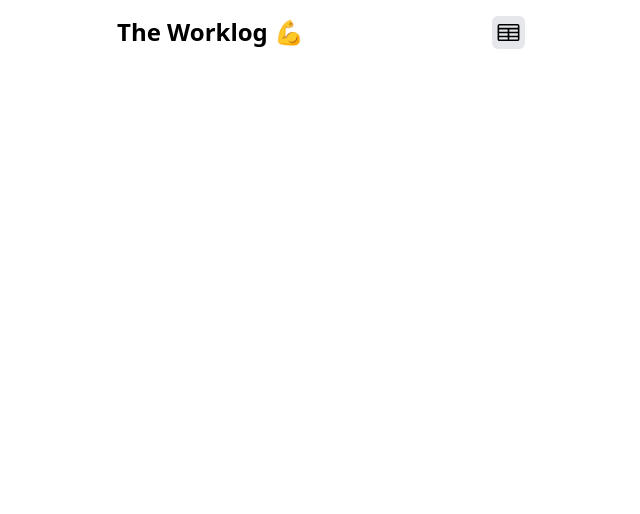
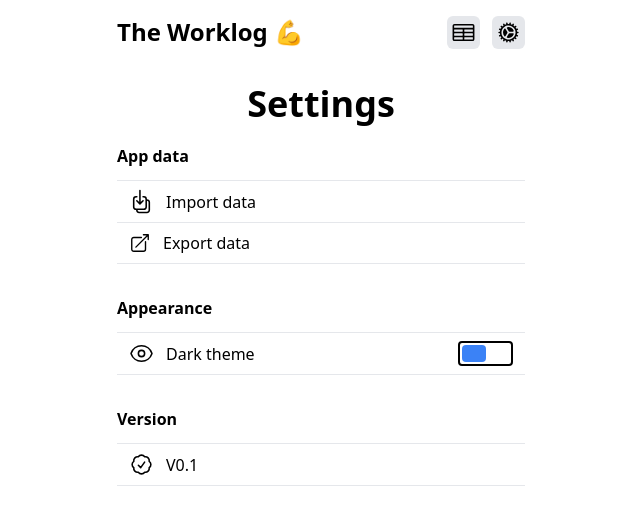
Before and after one commit to hasssanezzz/the-worklog, a React (Vite) app: page /settings in a window 1280 px wide. Before the commit this address had no page. Shown: the top 514 px of the page, without its empty margins (319-959 px from the left). Built offline with nearby package versions, Linux system fonts and the light colour scheme.

Commit message:
feature: Added setting page

```diff
--- a/index.html
+++ b/index.html
@@ -4,7 +4,7 @@
     <meta charset="UTF-8" />
     <link rel="icon" type="image/svg+xml" href="/vite.svg" />
     <meta name="viewport" content="width=device-width, initial-scale=1.0" />
-    <title>The Worklog 💪 - by Hassan Ezz</title>
+    <title>The Worklog 💪</title>
   </head>
   <body>
     <div id="root"></div>
--- a/src/App.tsx
+++ b/src/App.tsx
@@ -1,18 +1,28 @@
 import { BrowserRouter, Routes, Route } from 'react-router-dom'
+import { useSnapshot } from 'valtio'
+
+// Pages and components
 import Navbar from './components/Navbar'
 import ExerciseComponent from './pages/Exercise'
 import Exercises from './pages/Exercises'
 import Home from './pages/Home'
+import Settings from './pages/Setttings'
+import { state } from './store'
 
 export default function App() {
+  const { dark } = useSnapshot(state)
+
   return (
     <BrowserRouter>
+      <div className={dark ? 'dark' : ''}>
         <Navbar />
         <Routes>
           <Route path="/" element={<Home />} />
           <Route path="/exercises" element={<Exercises />} />
           <Route path="/exercise/:id" element={<ExerciseComponent />} />
+          <Route path="/settings" element={<Settings />} />
         </Routes>
+      </div>
     </BrowserRouter>
   )
 }
--- /dev/null
+++ b/src/components/Checkbox.tsx
@@ -0,0 +1,23 @@
+/* eslint-disable @typescript-eslint/ban-types */
+export default function Checkbox({
+  checked,
+  setChecked,
+  onClick,
+}: {
+  checked: boolean
+  setChecked: Function
+  onClick?: Function
+}) {
+  return (
+    <span
+      className={`border-2  ${checked ? "bg-black border-gray-300" : 'bg-white border-black'} rounded w-[55px] h-[25px] p-[2px] cursor-pointer trns`}
+      onClick={() => setChecked(!checked)}
+    >
+      <span
+        className={`w-1/2 h-full bg-blue-500 block rounded trns ${
+          checked ? 'ml-[50%]' : ''
+        }`}
+      ></span>
+    </span>
+  )
+}
--- a/src/components/Navbar.tsx
+++ b/src/components/Navbar.tsx
@@ -1,5 +1,5 @@
 import { Link } from 'react-router-dom'
-import { HiOutlineTableCells } from 'react-icons/hi2'
+import { HiOutlineTableCells, HiCog } from 'react-icons/hi2'
 import Conatiner from './containers/Container'
 
 export default function Navbar() {
@@ -17,6 +17,12 @@ export default function Navbar() {
           >
             <HiOutlineTableCells size={25} />
           </Link>
+          <Link
+            to="/settings"
+            className="bg-gray-200 p-1 rounded-md hover:bg-blue-500 hover:text-white trns"
+          >
+            <HiCog size={25} />
+          </Link>
         </div>
       </Conatiner>
     </nav>
--- /dev/null
+++ b/src/components/settings/SettingsList.tsx
@@ -0,0 +1,63 @@
+import { useSnapshot } from 'valtio'
+import {
+  HiOutlineArrowTopRightOnSquare,
+  HiOutlineArrowDownOnSquareStack,
+  HiOutlineEye,
+  HiOutlineCheckBadge,
+} from 'react-icons/hi2'
+import Checkbox from '../Checkbox'
+import { state } from '../../store'
+
+export default function SettingsList() {
+  const { dark } = useSnapshot(state)
+
+  return (
+    <div className="space-y-8">
+      <main>
+        <p className="font-bold mb-3">App data</p>
+        <div className="border-t border-b divide-y-[1px]">
+          <button className="flex items-center gap-3 px-3 py-2 w-full hover:bg-gray-50 trns">
+            <span>
+              <HiOutlineArrowDownOnSquareStack size={25} />
+            </span>
+            <span>Import data</span>
+          </button>
+          <button className="flex items-center gap-3 px-3 py-2 w-full hover:bg-gray-50 trns">
+            <span>
+              <HiOutlineArrowTopRightOnSquare size={22} />
+            </span>
+            <span>Export data</span>
+          </button>
+        </div>
+      </main>
+
+      <main>
+        <p className="font-bold mb-3">Appearance</p>
+        <div className="border-t border-b divide-y-[1px]">
+          <div className="flex items-center gap-3 px-3 py-2 w-full hover:bg-gray-50 trns justify-between">
+            <div className="flex items-center gap-3">
+              <span>
+                <HiOutlineEye size={25} />
+              </span>
+              <span>Dark theme</span>
+            </div>
+
+            <Checkbox checked={dark} setChecked={() => state.dark = !state.dark} />
+          </div>
+        </div>
+      </main>
+
+      <main>
+        <p className="font-bold mb-3">Version</p>
+        <div className="border-t border-b divide-y-[1px]">
+          <div className="flex items-center gap-3 px-3 py-2 w-full hover:bg-gray-50 trns">
+            <span>
+              <HiOutlineCheckBadge size={25} />
+            </span>
+            <span>V0.1</span>
+          </div>
+        </div>
+      </main>
+    </div>
+  )
+}
--- /dev/null
+++ b/src/pages/Setttings.tsx
@@ -0,0 +1,12 @@
+import Conatiner from '../components/containers/Container'
+import SettingsList from '../components/settings/SettingsList'
+
+export default function Settings() {
+  return (
+    <Conatiner className="pb-10">
+      <h2 className="text-4xl text-center font-bold my-5">Settings</h2>
+
+      <SettingsList />
+    </Conatiner>
+  )
+}
--- a/src/store/index.tsx
+++ b/src/store/index.tsx
@@ -1,8 +1,9 @@
 import { proxy, subscribe } from 'valtio'
 import { datesOfweek, dateTimeReviver } from '../helpers'
-import { CATEGORIES, Exercise, Workout } from '../types'
+import { Exercise, Workout } from '../types'
 
 interface State {
+  dark: boolean
   selectedDate: Date
   week: Date[]
   exercises: Exercise[]
@@ -10,6 +11,7 @@ interface State {
 }
 
 const initState = {
+  dark: false,
   selectedDate: new Date(),
   week: datesOfweek(),
   exercises: [
```
Lines whose indentation alone changed are shown as unchanged.
